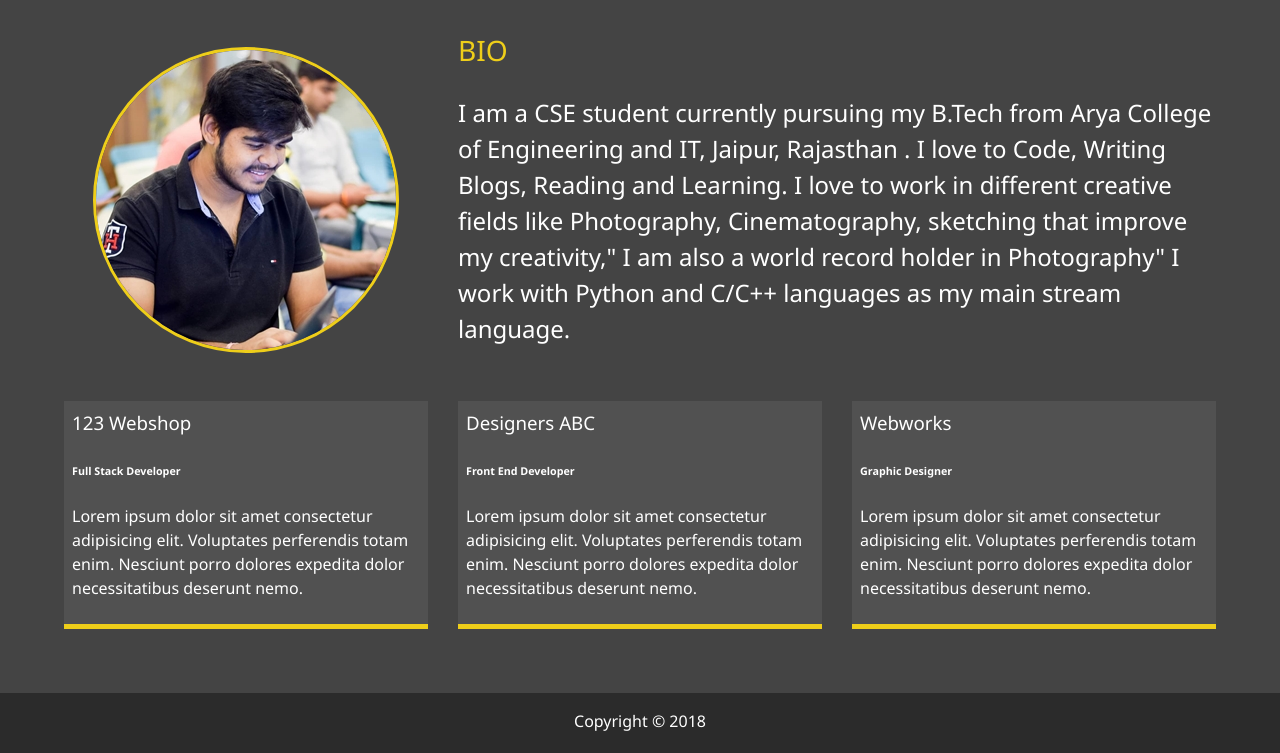
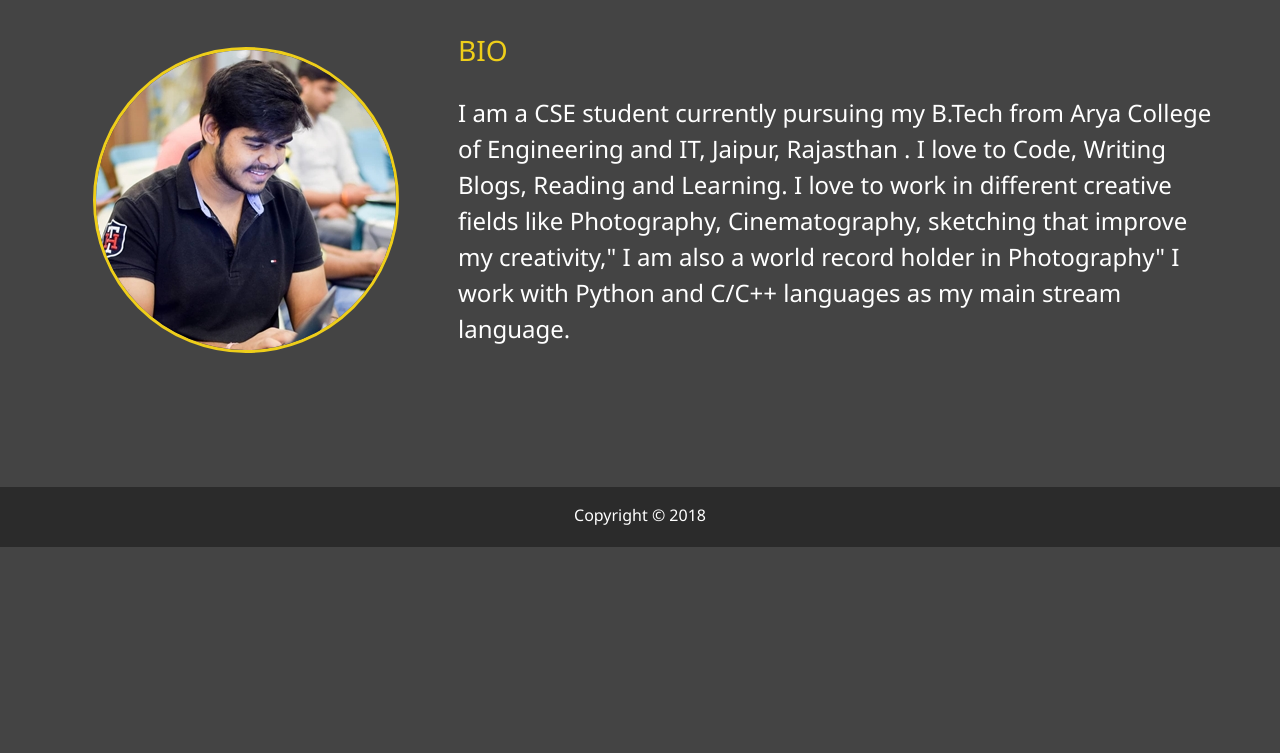
Before and after one commit to hiteshsubnani0128/hiteshsubnani0128.github.io, a plain HTML site: page about.html in a window 1280 px wide. Shown: the part 253-1006 px from the top of the page. After the commit the page ends 800 px from the top, so only its background shows below. Drawn offline with Linux system fonts and the light colour scheme.

Commit message:
removed some extras

```diff
--- a/about.html
+++ b/about.html
@@ -66,27 +66,7 @@
           I am also a world record holder in Photography" I work with Python and C/C++ languages as my main stream language.</p>
       </div>
 
-      <div class="job job-1">
-        <h3>123 Webshop</h3>
-        <h6>Full Stack Developer</h6>
-        <p>Lorem ipsum dolor sit amet consectetur adipisicing elit. Voluptates perferendis totam enim. Nesciunt porro dolores
-          expedita dolor necessitatibus deserunt nemo.</p>
-      </div>
 
-      <div class="job job-2">
-        <h3>Designers ABC</h3>
-        <h6>Front End Developer</h6>
-        <p>Lorem ipsum dolor sit amet consectetur adipisicing elit. Voluptates perferendis totam enim. Nesciunt porro dolores
-          expedita dolor necessitatibus deserunt nemo.</p>
-      </div>
-
-      <div class="job job-3">
-        <h3>Webworks</h3>
-        <h6>Graphic Designer</h6>
-        <p>Lorem ipsum dolor sit amet consectetur adipisicing elit. Voluptates perferendis totam enim. Nesciunt porro dolores
-          expedita dolor necessitatibus deserunt nemo.</p>
-      </div>
-    </div>
   </main>
 
   <footer id="main-footer">
```
